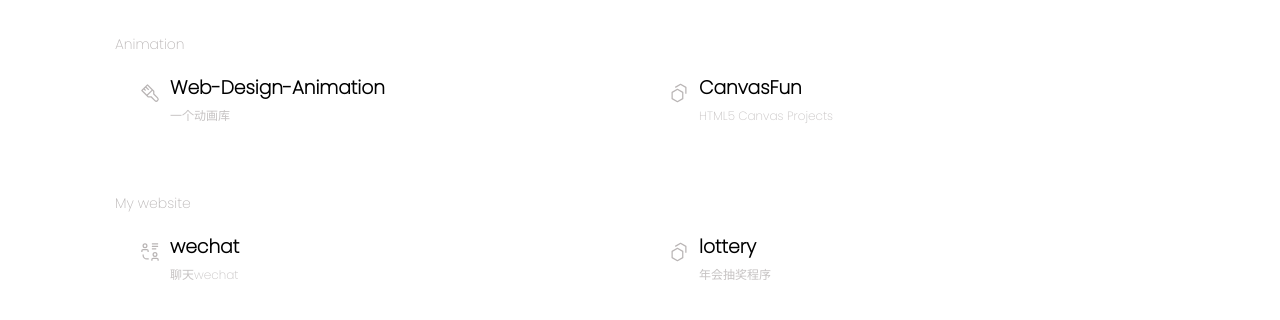
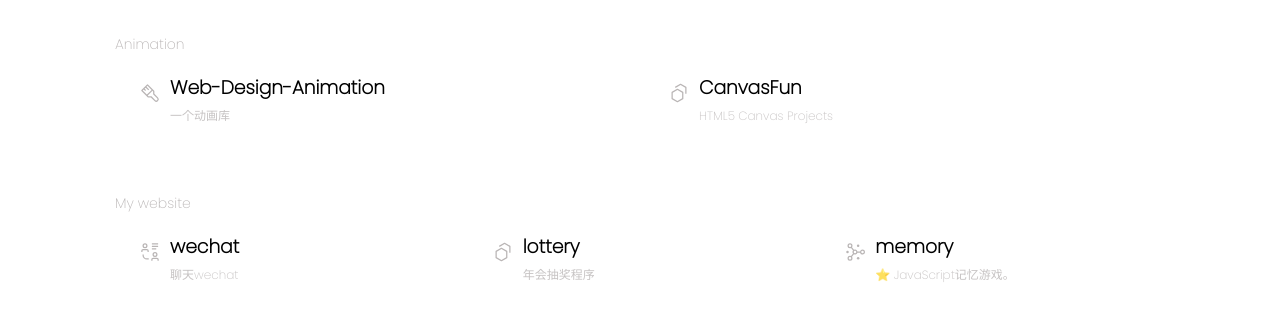
Before and after one commit to Virkano/my-projects, a plain HTML site: page index.html in a window 1280 px wide. Shown: the part 518-838 px from the top of the page. Drawn offline with Linux system fonts and the light colour scheme.

Commit message:
游戏添加

```diff
--- a/index.html
+++ b/index.html
@@ -126,6 +126,15 @@
                         <span>年会抽奖程序</span>
                     </div>
                 </a>
+                <a href="https://www.virkano.com/memory/" target="_black">
+                    <div class="svg">
+                        <svg xmlns="http://www.w3.org/2000/svg" xmlns:xlink="http://www.w3.org/1999/xlink" aria-hidden="true" focusable="false" width="1em" height="1em" preserveAspectRatio="xMidYMid meet" viewBox="0 0 32 32" data-v-78a09aab="" data-icon="carbon:network-4" class="iconify text-xl opacity-50" style="vertical-align: -0.125em; transform: rotate(360deg);"><circle cx="21" cy="26" r="2" fill="currentColor"></circle><circle cx="21" cy="6" r="2" fill="currentColor"></circle><circle cx="4" cy="16" r="2" fill="currentColor"></circle><path d="M28 12a3.996 3.996 0 0 0-3.858 3h-4.284a3.966 3.966 0 0 0-5.491-2.643l-3.177-3.97A3.963 3.963 0 0 0 12 6a4 4 0 1 0-4 4a3.96 3.96 0 0 0 1.634-.357l3.176 3.97a3.924 3.924 0 0 0 0 4.774l-3.176 3.97A3.96 3.96 0 0 0 8 22a4 4 0 1 0 4 4a3.962 3.962 0 0 0-.81-2.387l3.176-3.97A3.966 3.966 0 0 0 19.858 17h4.284A3.993 3.993 0 1 0 28 12zM6 6a2 2 0 1 1 2 2a2.002 2.002 0 0 1-2-2zm2 22a2 2 0 1 1 2-2a2.002 2.002 0 0 1-2 2zm8-10a2 2 0 1 1 2-2a2.002 2.002 0 0 1-2 2zm12 0a2 2 0 1 1 2-2a2.002 2.002 0 0 1-2 2z" fill="currentColor"></path></svg>
+                    </div>
+                    <div class="your_projects">
+                        <h3>memory</h3>
+                        <span>⭐ JavaScript记忆游戏。</span>
+                    </div>
+                </a>
             </div>
         </div>
     </div>
```
